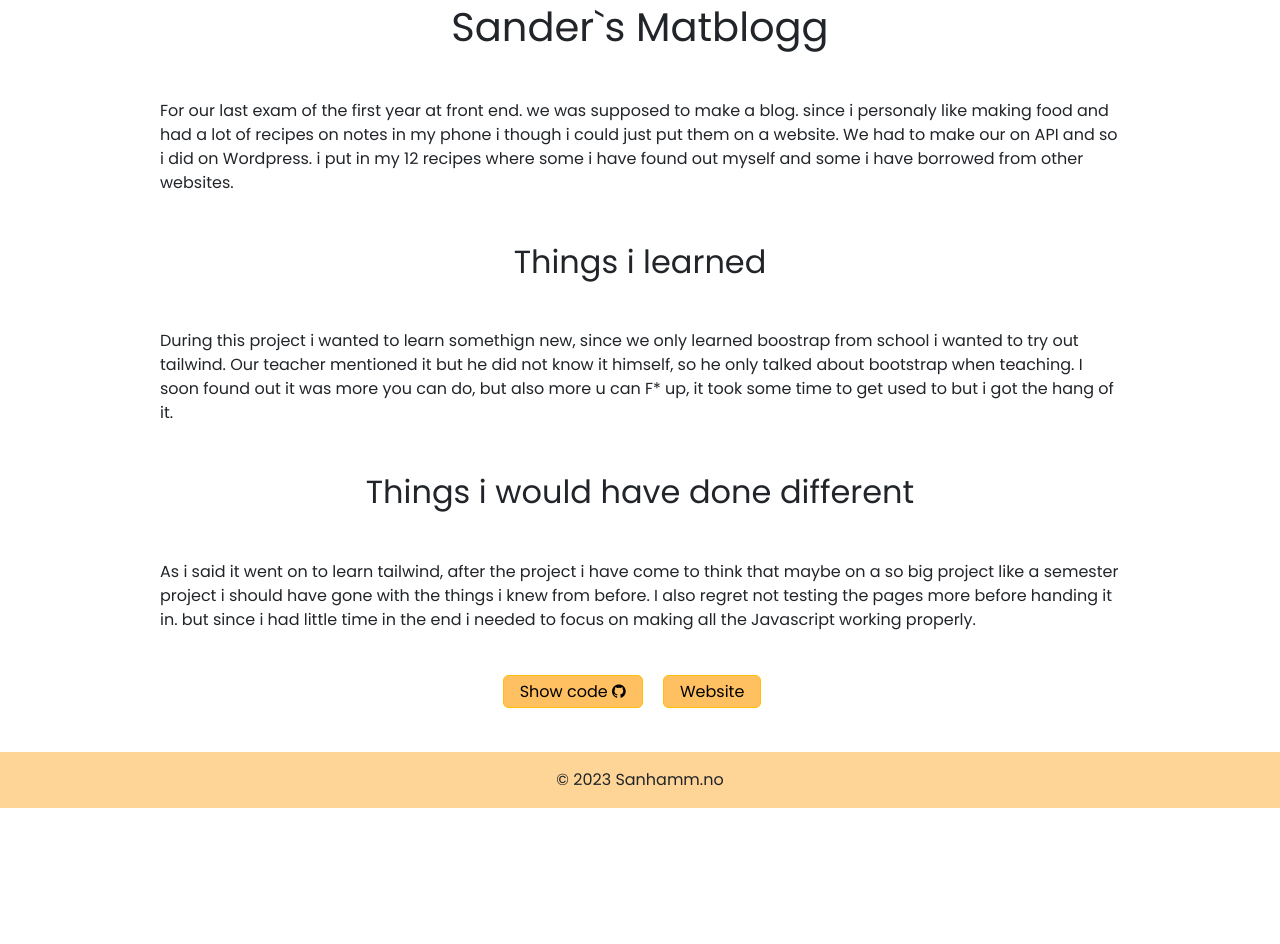
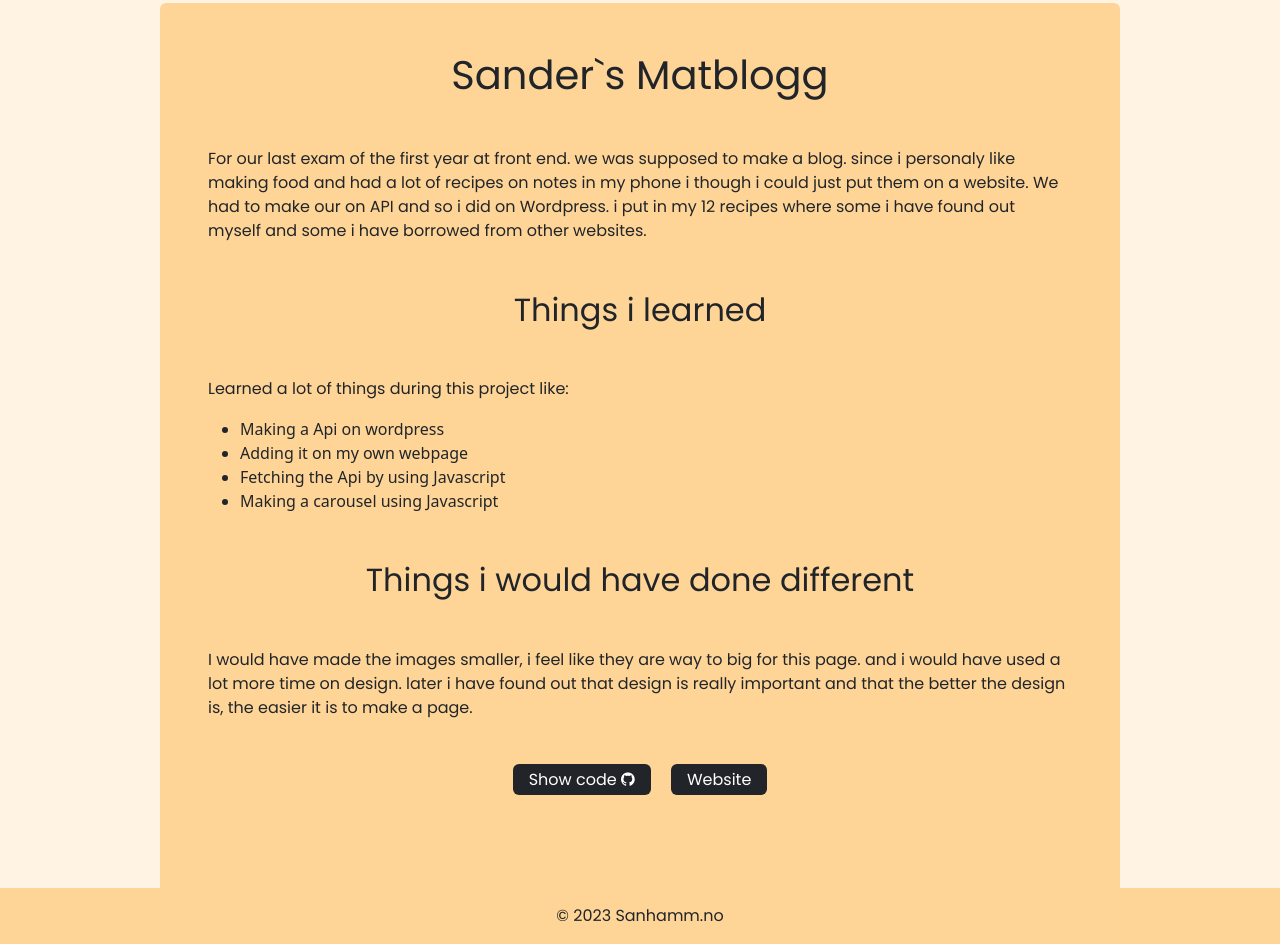
Before and after one commit to Sanhamm/portofolio, a website: page matblogg.html in a window 1280 px wide. Shown: the part 701-1645 px from the top of the page. Before the commit the page ends 1509 px from the top, so only its background shows below. Drawn offline with nearby package versions, Linux system fonts and the light colour scheme.

Commit message:
finnished

```diff
--- a/matblogg.html
+++ b/matblogg.html
@@ -15,7 +15,7 @@
     <link href="https://fonts.googleapis.com/css2?family=Poppins&display=swap" rel="stylesheet"></head>
 
 </head>
-<body class="bg-grey">
+<body class="backgroundC">
     <header class="bg-primary">
         <nav class="navbar mx-auto navbar-expand-lg navbar-light" style="max-width: 1280px;">
             <a class="navbar-brand mx-3 font" href="./index.html">Sanhamm.no</a>
@@ -67,17 +67,24 @@
               <span class="visually-hidden">Next</span>
             </button>
           </div>
-          <div class=" w-75 mx-auto d-block mt-5">
+          <div class="w-75 mx-auto d-block mt-5 bg-secondary p-5 rounded-top">
             <h1 class="text-center font">Sander`s Matblogg</h1>
             <p class="mt-5 mb-5  mx-auto d-block text-sm-start fs-6 font">For our last exam of the first year at front end. we was supposed to make a blog. since i personaly like making food and had a lot of recipes on notes in my phone i though i could just put them on a website. We had to make our on API and so i did on Wordpress. i put in my 12 recipes where some i have found out myself and some i have borrowed from other websites.</p>
             <h2 class="text-center font">Things i learned</h2>
-            <p class="mt-5 mb-5  mx-auto d-block text-sm-start fs-6 font">During this project i wanted to learn somethign new, since we only learned boostrap from school i wanted to try out tailwind. Our teacher mentioned it but he did not know it himself, so he only talked about bootstrap when teaching. I soon found out it was more you can do, but also more u can F* up, it took some time to get used to but i got the hang of it.</p>
+            <p class="mt-5  mx-auto d-block text-sm-start fs-6 font">Learned a lot of things during this project like:
+                <ul class="mb-5">
+                    <li>Making a Api on wordpress</li>
+                    <li>Adding it on my own webpage</li>
+                    <li>Fetching the Api by using Javascript</li>
+                    <li>Making a carousel using Javascript</li>
+                </ul>
+            </p>
             <h2 class="text-center font">Things i would have done different</h2>
-            <p class="mt-5 mb-5  mx-auto d-block text-sm-start fs-6 font">As i said it went on to learn tailwind, after the project i have come to think that maybe on a so big project like a semester project i should have gone with the things i knew from before. I also regret not testing the pages more before handing it in. but since i had little time in the end i needed to focus on making all the Javascript working properly. </p>
+            <p class="mt-5 mb-5  mx-auto d-block text-sm-start fs-6 font">I would have made the images smaller, i feel like they are way to big for this page. and i would have used a lot more time on design. later i have found out that design is really important and that the better the design is, the easier it is to make a page. </p>
 
             <div class="mt-5 mb-5 mx-auto font d-block text-center">
-                <a href="https://github.com/Sanhamm/Semesterv-r1" target="_blank" class="border p-1 px-3 text-decoration-none text-black bg-primary border-warning rounded font">Show code <i class="fa fa-github"></i></a>
-                <a href="https://loquacious-tapioca-c32669.netlify.app/" target="_blank" class="border p-1 px-3 text-decoration-none text-black bg-primary rounded border-warning mx-3 font">Website</a>
+                <a href="https://github.com/Sanhamm/Semesterv-r1" target="_blank" class="p-1 px-3 text-decoration-none text-white bg-dark  rounded font">Show code <i class="fa fa-github"></i></a>
+                <a href="https://loquacious-tapioca-c32669.netlify.app/" target="_blank" class="p-1 px-3 text-decoration-none text-white bg-dark  rounded font ms-3">Website</a>
             </div>
           </div>
     </main>
```
Also changed, not shown: bid.html (+4 -4 lines), cms.html (+6 -6 lines), cv.html (+2 -2 lines), index.html (+1 -1 lines), noroff-quality.html (+10 -2 lines), 1 other file.
